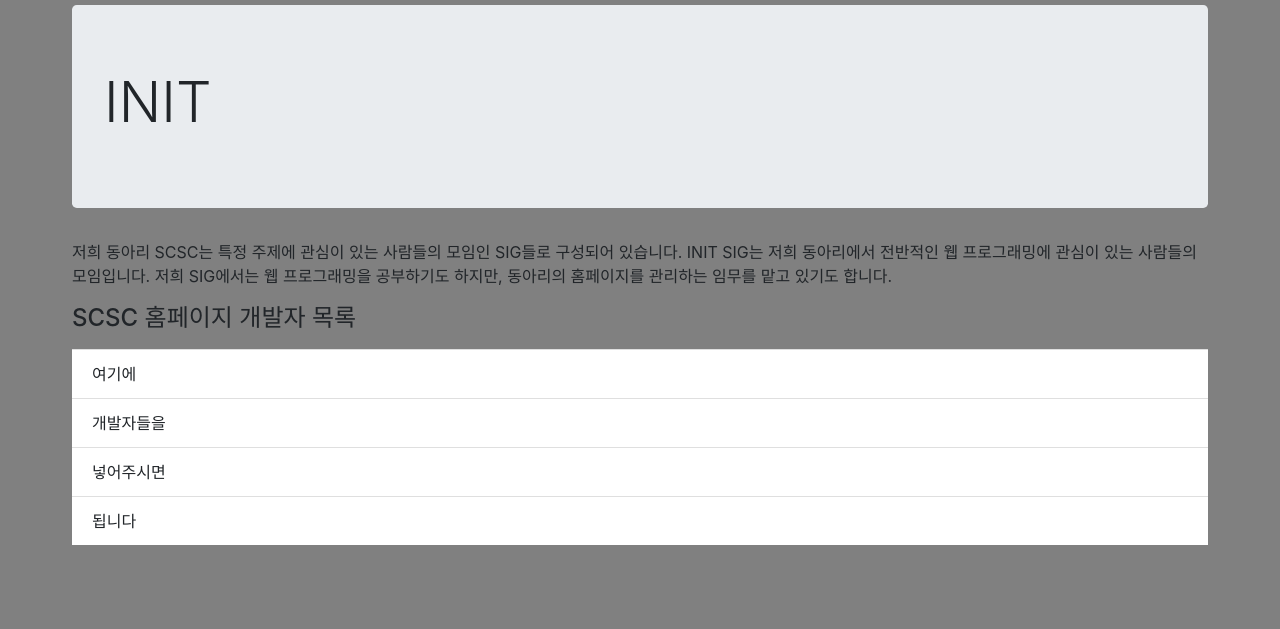
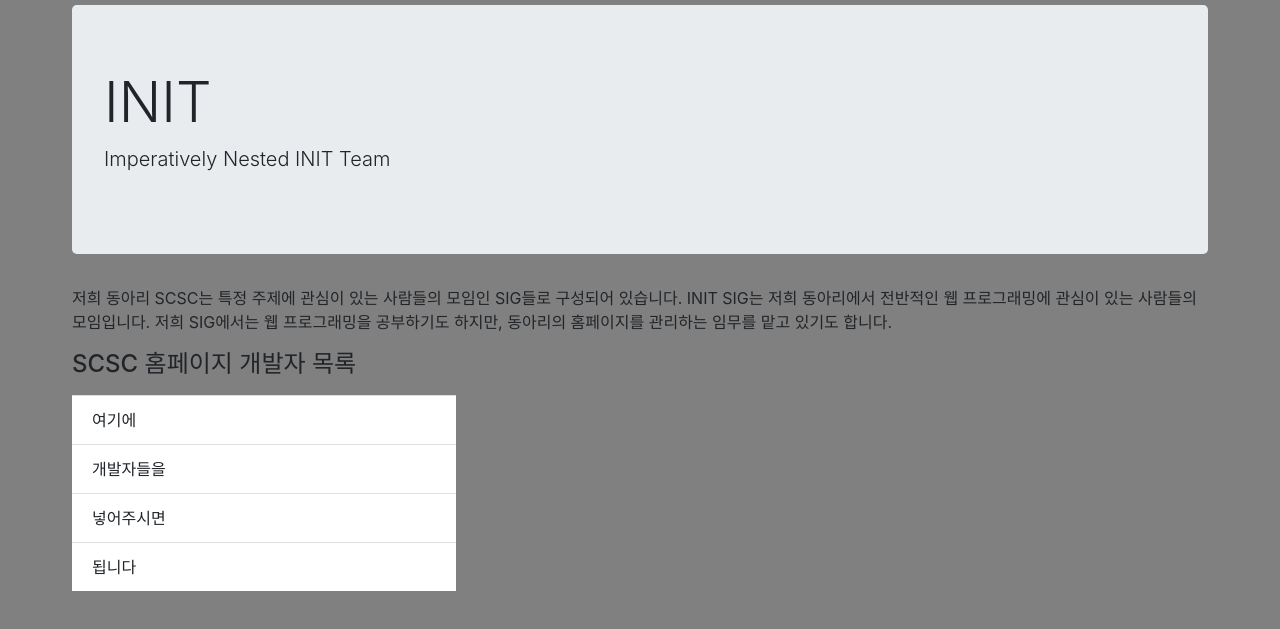
Before and after one commit to scsc-web/scsc-homepage-front, a website built with webpack: page src/about.html in a window 1280 px wide. Shown: the part 77-706 px from the top of the page. Built offline with nearby package versions, Linux system fonts and the light colour scheme.

Commit message:
Add stylesheet and script to about page
Adds scss and js files, which are linked to the page via webpack. Also,
link to about page is added in index page.

```diff
--- a/src/about.html
+++ b/src/about.html
@@ -74,7 +74,7 @@
       프로그래밍을 공부하기도 하지만, 동아리의 홈페이지를 관리하는 임무를 맡고 있기도 합니다.
     </p>
     <h4 class="my-3">SCSC 홈페이지 개발자 목록</h4>
-    <ul class="list-group list-group-flush">
+    <ul class="list-group list-group-flush dev-list">
       <li class="list-group-item">여기에</li>
       <li class="list-group-item">개발자들을</li>
       <li class="list-group-item">넣어주시면</li>
--- /dev/null
+++ b/src/scripts/about.js
@@ -0,0 +1,40 @@
+/* eslint-env browser, jquery */
+
+import '../stylesheets/about.scss'
+
+$(() => {
+  const acronymExpansionList = [
+    [
+      'Imperatively',
+      'INIT:',
+      'Innovatively',
+      'Irresponsibly'
+    ], [
+      'Nested',
+      'Never-ending',
+      'New',
+      'Nice',
+      'Not',
+      'Notorious'
+    ], [
+      'Independent',
+      'Information',
+      'INIT',
+      'Internet',
+      'IO',
+      'Iteration'
+    ], [
+      'Table',
+      'Team',
+      'Technologies',
+      'Tragedy'
+    ]
+  ]
+  const selectedWords = []
+
+  acronymExpansionList.forEach((value, index, array) => {
+    selectedWords[index] = value[Math.floor(Math.random() * value.length)]
+  })
+
+  $('#acronym-generator').text(selectedWords.join(' ')).removeClass('d-none')
+})
--- /dev/null
+++ b/src/stylesheets/about.scss
@@ -0,0 +1,5 @@
+@import "layout";
+
+.dev-list {
+  max-width: 24em;
+}
--- a/webpack.config.js
+++ b/webpack.config.js
@@ -7,6 +7,7 @@ const HtmlWebpackPlugin = require('html-webpack-plugin')
 module.exports = {
   mode: 'development',
   entry: {
+    about: './src/scripts/about.js',
     index: './src/scripts/index.js',
     login: './src/scripts/login.js',
     join: './src/scripts/join.js'
@@ -17,6 +18,11 @@ module.exports = {
   },
   plugins: [
     new MiniCssExtractPlugin(),
+    new HtmlWebpackPlugin({
+      template: 'src/about.html',
+      filename: 'about.html',
+      chunks: ['about']
+    }),
     new HtmlWebpackPlugin({
       template: 'src/index.html',
       filename: 'index.html',
```
Also changed, not shown: src/index.html (+1 -0 lines).
